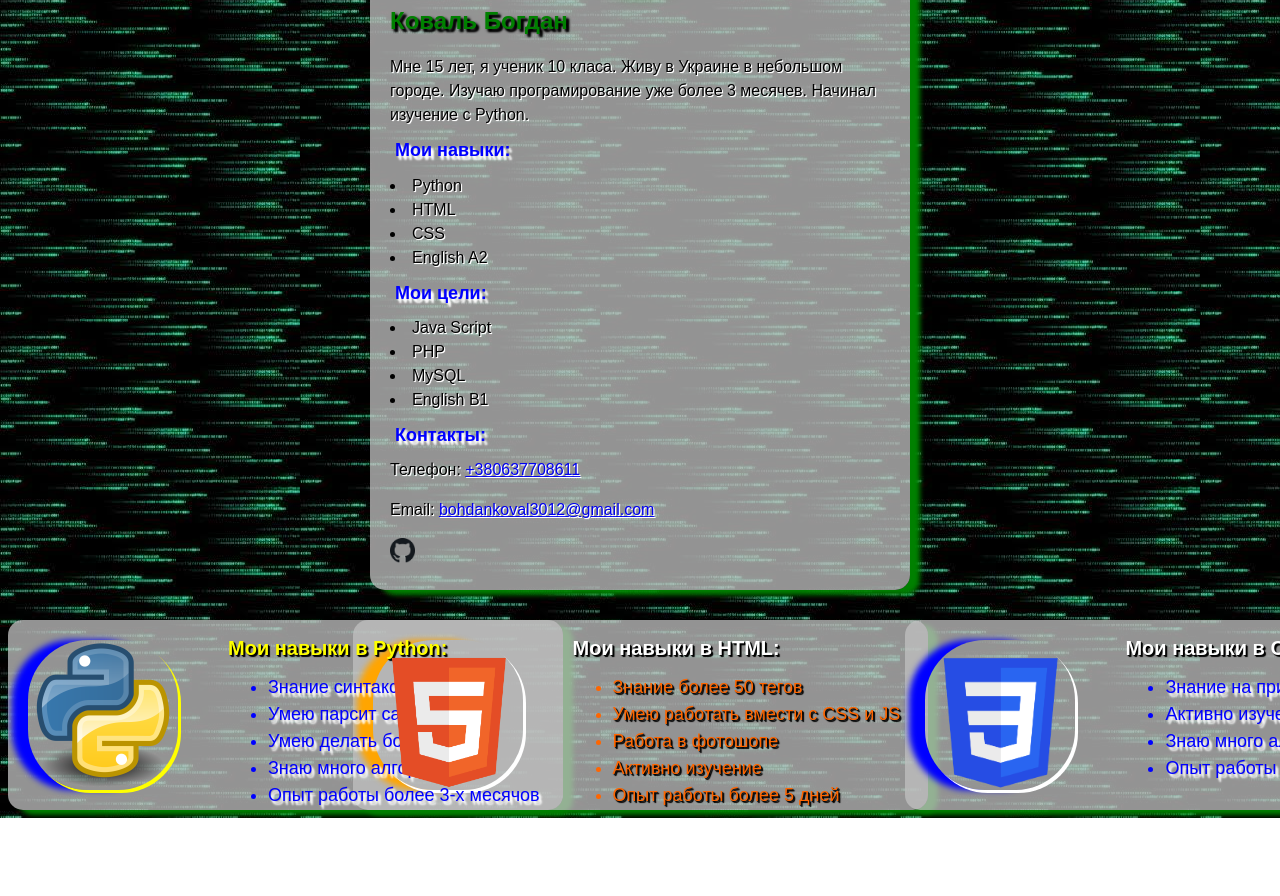
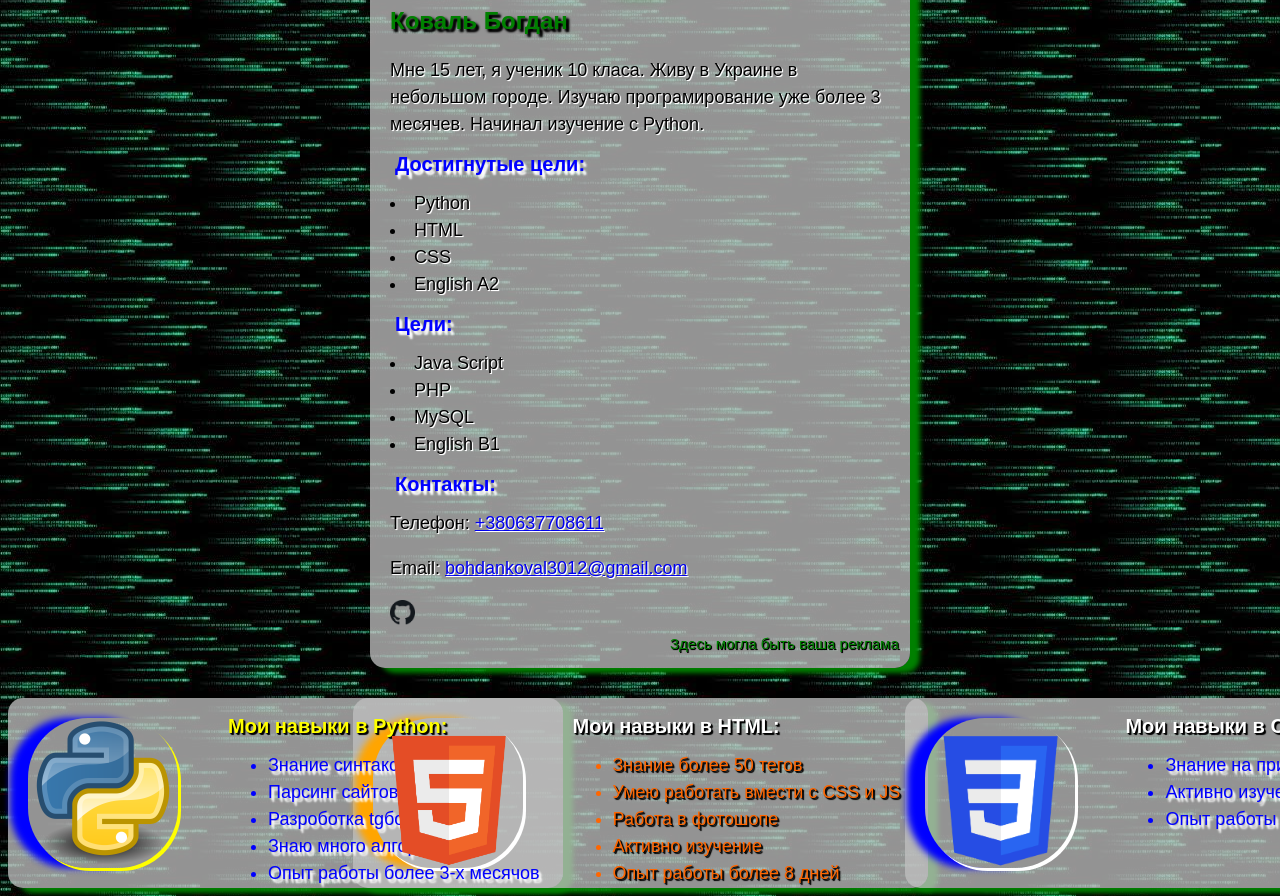
Before and after one commit to HSFantast1k/My-portfolio-Last, a plain HTML site: page index.html in a window 1280 px wide. Shown: the part 213-1109 px from the top of the page. Before the commit the page ends 1031 px from the top, so only its background shows below. Drawn offline with Linux system fonts and the light colour scheme.

Commit message:
Add files via upload

```diff
--- a/css/style.css
+++ b/css/style.css
@@ -3,7 +3,7 @@ body {
     background: url("../img/fon.jpg");
     font-family: Arial, Helvetica, sans-serif;
     line-height: 1.5;
-    font-size: 16px;
+    font-size: 18px;
     text-shadow: 1px 1px 1px white,
              1px 1px 0.5px white;
 }
@@ -33,7 +33,7 @@ body {
 }
 
 .card-subtitle {
-    font-size: 18px;
+    font-size: 20px;
     color: blue;
     text-shadow: 2px 2px 2px white,
     3px 4px 2px white;
@@ -134,3 +134,14 @@ body {
     margin-left: 200px;
     color: rgb(255, 102, 0);
 }
+
+
+.advertising {
+    color: green;
+    text-shadow: 1px 1px 1px black,
+             1px 1px 0.5px black;
+    margin: 0px auto -10px 280px;
+    width: 280px;
+    font-size: 15px;
+    height: 25px;
+}
--- a/index.html
+++ b/index.html
@@ -13,14 +13,14 @@
             <h1 class="card-title">Коваль Богдан</h1>
             <p>Мне 15 лет, я ученик 10 класа. Живу в Украине в небольшом городе.
                 Изучаю програмирование уже более 3 месячев. Начинал изучение с Python.
-            <h4 class="card-subtitle">Мои навыки:</h4>
+            <h4 class="card-subtitle">Достигнутые цели:</h4>
             <ul class="card-list-skills">
                 <li>Python</li>
                 <li>HTML</li>
                 <li>CSS</li>
                 <li>English A2</li>
             </ul>
-            <h4 class="card-subtitle">Мои цели:</h4>
+            <h4 class="card-subtitle">Цели:</h4>
             <ul class="card-list-skills">
                 <li>Java Script</li>
                 <li>PHP</li>
@@ -32,14 +32,15 @@
             <p>Email: <a href="mailto:bohdankoval3012@gmail.com">bohdankoval3012@gmail.com</a></p>
             <a href="https://github.com/HSFantast1k" target="_blank"><img class="photo-badge" src="img/Git Hub.png"
                  alt="Изображение не найдено" height="25px"></a>
+            <p class="advertising">Здесь могла быть ваша реклама</p>
         </div>
         <div class="Programming-languages-Python">
             <img class="Prog-lang-photo Python photo-Python" src="img/Python.png" alt="Изображение не найдено">
             <h4 class="Prog-lang-languages-Python">Мои навыки в Python:</h4>
             <ul class="Prog-lang-skills-Python-CSS">
                 <li>Знание синтаксиса</li>
-                <li>Умею парсит сайты</li>
-                <li>Умею делать боты</li>
+                <li>Парсинг сайтов</li>
+                <li>Разроботка tgботов</li>
                 <li>Знаю много алгоритмов</li>
                 <li>Опыт работы более 3-х месячов</li>
         </div>
@@ -51,7 +52,7 @@
                 <li>Умею работать вмести с CSS и JS</li>
                 <li>Работа в фотошопе</li>
                 <li>Активно изучение</li>
-                <li>Опыт работы более 5 дней</li>
+                <li>Опыт работы более 8 дней</li>
         </div>
         <div class="Programming-languages-CSS">
             <img class="Prog-lang-photo photo-CSS" src="img/CSS.png" alt="Изображение не найдено">
@@ -59,8 +60,7 @@
             <ul class="Prog-lang-skills-Python-CSS">
                 <li>Знание на приемлемом уровне</li>
                 <li>Активно изучение</li>
-                <li>Знаю много алгоритмов</li>
-                <li>Опыт работы более 2 дней</li>
+                <li>Опыт работы более 5 дней</li>
         </div>
     </body>
 </html>
```
Also changed, not shown: img/Screenshot_1.png (added), img/backpack.png.
